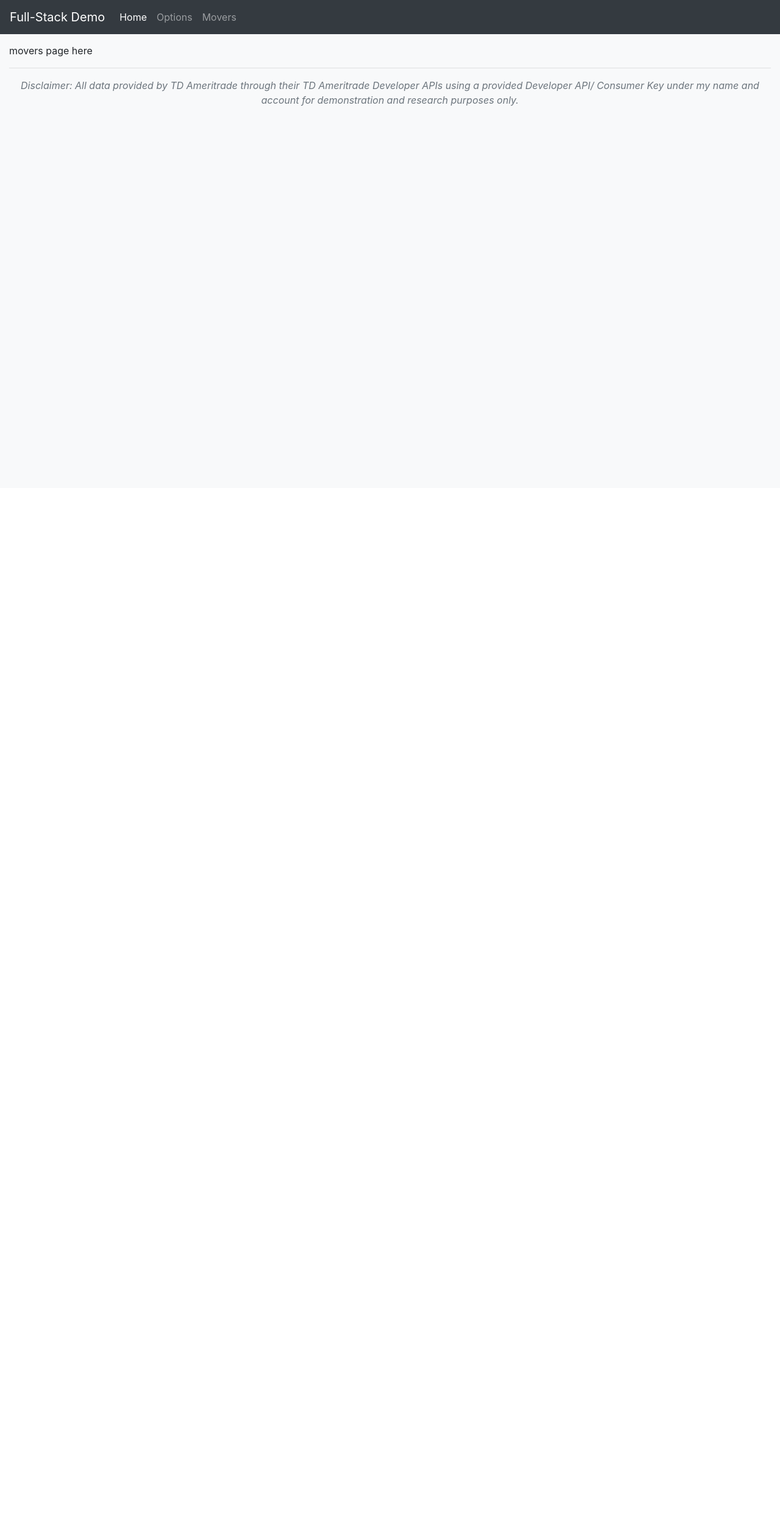
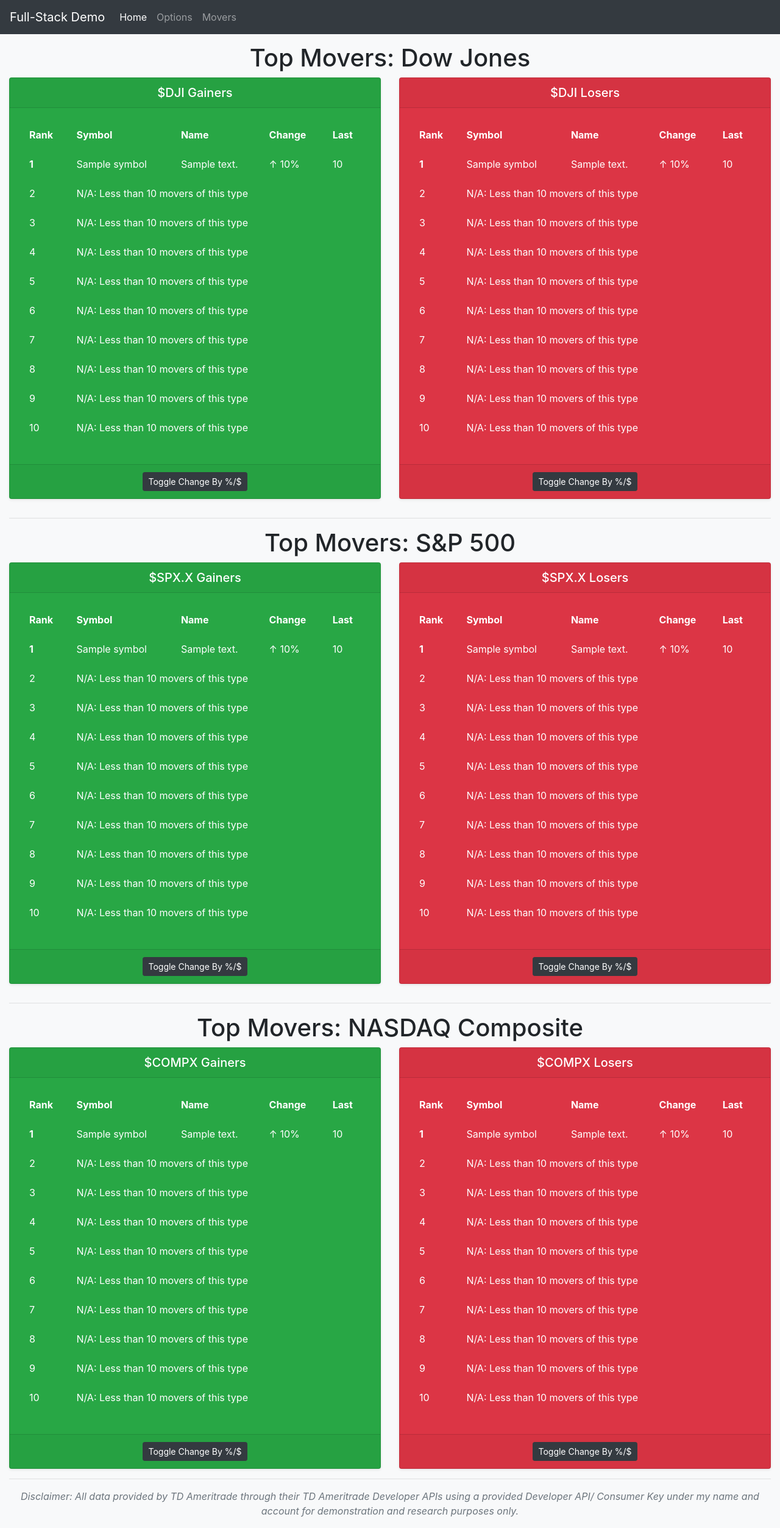
Before and after one commit to jschneider23/FullStackDemo, a Flask app: page /movers in a window 1280 px wide. Shown: the whole page at 61% size. Before the commit the page ends 174 px from the top, so only its background shows below. Run offline with Flask 2, Linux system fonts and the light colour scheme; a database or web service that is not in the repository returns one stand-in record (values such as "Sample title"); data that the repository does not hold is empty; some libraries are stand-ins or nearby versions.

Commit message:
Completed Movers page with some small minor adjustments to be made later with rounding floats (which isn't limited to just the movers page but is only a very very minor cosmetic issue) as well as removed the todos and bugs file as its use is different than I planned originally

```diff
--- a/backend/stock_movers.py
+++ b/backend/stock_movers.py
@@ -34,7 +34,15 @@ def getMovers(index, direction, change):
     for m in movers:
         chg = m["change"]
         if change == "percent":
-            chg = str(round(chg * 100, 2)) + "%"
+            chg = f"{round(chg * 100, 2)}%"
+        else:
+            chg = f"${round(chg, 2)}"
+        if "-" in str(chg):
+            chg = f"↓&nbsp;{chg}"
+        elif str(chg) == "0.00" or str(chg) == "0.00%":
+            chg = f"↔&nbsp;{chg}"
+        else:
+            chg = f"↑&nbsp;{chg}"
         newRow = [m["symbol"], m["description"], chg, round(m["last"], 2)]
         df.loc[len(df)] = newRow
     return df
--- a/frontend/app.py
+++ b/frontend/app.py
@@ -44,7 +44,21 @@ def options():
 
 @app.route("/movers")
 def movers():
-    return render_template("movers.html")
+    context = {
+        "DJIUpPercent": hg.htmlMoverCard("$DJI", "up", "percent"),
+        "DJIUpValue": hg.htmlMoverCard("$DJI", "up", "value"),
+        "DJIDownPercent": hg.htmlMoverCard("$DJI", "down", "percent"),
+        "DJIDownValue": hg.htmlMoverCard("$DJI", "down", "value"),
+        "SPXXUpPercent": hg.htmlMoverCard("$SPX.X", "up", "percent"),
+        "SPXXUpValue": hg.htmlMoverCard("$SPX.X", "up", "value"),
+        "SPXXDownPercent": hg.htmlMoverCard("$SPX.X", "down", "percent"),
+        "SPXXDownValue": hg.htmlMoverCard("$SPX.X", "down", "value"),
+        "COMPXUpPercent": hg.htmlMoverCard("$COMPX", "up", "percent"),
+        "COMPXUpValue": hg.htmlMoverCard("$COMPX", "up", "value"),
+        "COMPXDownPercent": hg.htmlMoverCard("$COMPX", "down", "percent"),
+        "COMPXDownValue": hg.htmlMoverCard("$COMPX", "down", "value")
+    }
+    return render_template("movers.html", context = context)
 
 if __name__ == "__main__":
     app.run(debug = True)
--- a/frontend/html_generator.py
+++ b/frontend/html_generator.py
@@ -4,11 +4,19 @@
 import json
 import flask
 import pandas as pd
-from backend import bd_config as cfg, stock_info as si, stock_chart as sc
+from backend import bd_config as cfg, stock_info as si, stock_chart as sc, stock_movers as sm
 
 def htmlIndexCard(indexSym):
     data = si.getBySymbol(indexSym, "indexCard")
-    cardClr = "bg-danger" if float(data["netChange"]) < 0.0 else "bg-success"
+    if "-" in str(data["netChange"]):
+        cardClr = "bg-danger"
+        arrow = "↓"
+    elif data["netPercentChangeInDouble"] == "0.00%":
+        cardClr = "bg-secondary"
+        arrow = "↔"
+    else:
+        cardClr = "bg-success"
+        arrow = "↑"
     html = f"""
         <div class="row">
         <div class="col"><b><u>Last:</u></b><br>
@@ -16,9 +24,10 @@ def htmlIndexCard(indexSym):
         <div class="col"><b><u>Close:</u></b><br>
         <span id=" + indexSym + cp">{data["closePrice"]}</span></div>
         <div class="col"><b><u>Value Chg:</u></b><br>
-        <span id=" + indexSym + vchg">{data["netChange"]}</span></div>
+        <span id=" + indexSym + vchg">{arrow} {data["netChange"]}</span></div>
         <div class="col"><b><u>% Chg:</u></b><br>
-        <span id=" + indexSym + pchg">{data["netPercentChangeInDouble"]}</div>
+        <span id=" + indexSym + pchg">
+        {arrow} {data["netPercentChangeInDouble"]}</div>
         </div>
     """
     return (cardClr, flask.Markup(html))
@@ -138,3 +147,47 @@ def htmlNameResults(name):
             </div>
         """
     return flask.Markup(html)
+
+def htmlMoverCard(indexSym, direction, change):
+    dfMovers = sm.getMovers(indexSym, direction, change)
+    rows = ""
+    for ind in dfMovers.index:
+        rows += f"""
+            <tr class="text-white">
+                <th>{int(ind)+1}</th>
+                <td>{dfMovers["symbol"][ind]}</td>
+                <td>{dfMovers["name"][ind]}</td>
+                <td>{dfMovers["change"][ind]}</td>
+                <td>{dfMovers["last"][ind]}</td>
+            </tr>
+        """
+    if ind < 9:
+        ind += 1
+        for ind in range(ind, 10):
+            rows += f"""
+                <tr class="text-white">
+                <td>{int(ind)+1}</td>
+                <td colspan="4">
+                    N/A: Less than 10 movers of this type
+                </td>
+                </tr>
+            """
+    html = f"""
+        <div class="table-responsive">
+            <table class="table table-hover table-borderless">
+                <thead>
+                    <tr class="text-white">
+                        <th>Rank</th>
+                        <th>Symbol</th>
+                        <th>Name</th>
+                        <th>Change</th>
+                        <th>Last</th>
+                    </tr>
+                </thead>
+                <tbody>
+                    {rows}
+                </tbody>
+            </table>
+        </div>
+    """
+    return flask.Markup(html)
--- a/frontend/templates/movers.html
+++ b/frontend/templates/movers.html
@@ -5,5 +5,142 @@
 {% endblock %}
 
 {% block body %}
-movers page here
+<h1 class="text-center">Top Movers: Dow Jones</h1>
+<div class="row" style="padding-bottom: 15px">
+    <div class="col-lg-6">
+        <div class="card bg-success text-white shadow-sm h-100">
+            <h5 class="card-header text-center">$DJI Gainers</h5>
+            <div class="card-body">
+                <div id="DJIUpPercent">
+                    {{context.DJIUpPercent}}
+                </div>
+                <div id="DJIUpValue" style="display: none">
+                    {{context.DJIUpValue}}
+                </div>
+            </div>
+            <div class="card-footer text-center">
+                <button type="button" class="btn btn-dark btn-sm" onclick="toggleDJIUp()">Toggle Change By %/$</button>
+            </div>
+        </div>
+    </div>
+    <div class="col-lg-6">
+        <div class="card bg-danger text-white shadow-sm h-100">
+            <h5 class="card-header text-center">$DJI Losers</h5>
+            <div class="card-body">
+                <div id="DJIDownPercent">
+                    {{context.DJIDownPercent}}
+                </div>
+                <div id="DJIDownValue" style="display: none">
+                    {{context.DJIDownValue}}
+                </div>
+            </div>
+            <div class="card-footer text-center">
+                <button type="button" class="btn btn-dark btn-sm" onclick="toggleDJIDown()">Toggle Change By %/$</button>
+            </div>
+        </div>
+    </div>
+</div>
+<hr>
+<h1 class="text-center">Top Movers: S&P 500</h1>
+<div class="row" style="padding-bottom: 15px">
+    <div class="col-lg-6">
+        <div class="card bg-success text-white shadow-sm h-100">
+            <h5 class="card-header text-center">$SPX.X Gainers</h5>
+            <div class="card-body">
+                <div id="SPXXUpPercent">
+                    {{context.SPXXUpPercent}}
+                </div>
+                <div id="SPXXUpValue" style="display: none">
+                    {{context.SPXXUpValue}}
+                </div>
+            </div>
+            <div class="card-footer text-center">
+                <button type="button" class="btn btn-dark btn-sm" onclick="toggleSPXXUp()">Toggle Change By %/$</button>
+            </div>
+        </div>
+    </div>
+    <div class="col-lg-6">
+        <div class="card bg-danger text-white shadow-sm h-100">
+            <h5 class="card-header text-center">$SPX.X Losers</h5>
+            <div class="card-body">
+                <div id="SPXXDownPercent">
+                    {{context.SPXXDownPercent}}
+                </div>
+                <div id="SPXXDownValue" style="display: none">
+                    {{context.SPXXDownValue}}
+                </div>
+            </div>
+            <div class="card-footer text-center">
+                <button type="button" class="btn btn-dark btn-sm" onclick="toggleSPXXDown()">Toggle Change By %/$</button>
+            </div>
+        </div>
+    </div>
+</div>
+<hr>
+<h1 class="text-center">Top Movers: NASDAQ Composite</h1>
+<div class="row">
+    <div class="col-lg-6">
+        <div class="card bg-success text-white shadow-sm h-100">
+            <h5 class="card-header text-center">$COMPX Gainers</h5>
+            <div class="card-body">
+                <div id="COMPXUpPercent">
+                    {{context.COMPXUpPercent}}
+                </div>
+                <div id="COMPXUpValue" style="display: none">
+                    {{context.COMPXUpValue}}
+                </div>
+            </div>
+            <div class="card-footer text-center">
+                <button type="button" class="btn btn-dark btn-sm" onclick="toggleCOMPXUp()">Toggle Change By %/$</button>
+            </div>
+        </div>
+    </div>
+    <div class="col-lg-6">
+        <div class="card bg-danger text-white shadow-sm h-100">
+            <h5 class="card-header text-center">$COMPX Losers</h5>
+            <div class="card-body">
+                <div id="COMPXDownPercent">
+                    {{context.COMPXDownPercent}}
+                </div>
+                <div id="COMPXDownValue" style="display: none">
+                    {{context.COMPXDownValue}}
+                </div>
+            </div>
+            <div class="card-footer text-center">
+                <button type="button" class="btn btn-dark btn-sm" onclick="toggleCOMPXDown()">Toggle Change By %/$</button>
+            </div>
+        </div>
+    </div>
+</div>
+<script>
+    function toggleDJIUp() {
+        $(DJIUpPercent).toggle()
+        $(DJIUpValue).toggle()
+    }
+
+    function toggleDJIDown() {
+        $(DJIDownPercent).toggle()
+        $(DJIDownValue).toggle()
+    }
+
+    function toggleSPXXUp() {
+        $(SPXXUpPercent).toggle()
+        $(SPXXUpValue).toggle()
+    }
+
+    function toggleSPXXDown() {
+        $(SPXXDownPercent).toggle()
+        $(SPXXDownValue).toggle()
+    }
+
+    function toggleCOMPXUp() {
+        $(COMPXUpPercent).toggle()
+        $(COMPXUpValue).toggle()
+    }
+
+    function toggleCOMPXDown() {
+        $(COMPXDownPercent).toggle()
+        $(COMPXDownValue).toggle()
+    }
+</script>
 {% endblock %}
```
Also changed, not shown: todos_bugs_notes.txt (deleted, +0 -59 lines), 1 other file.
